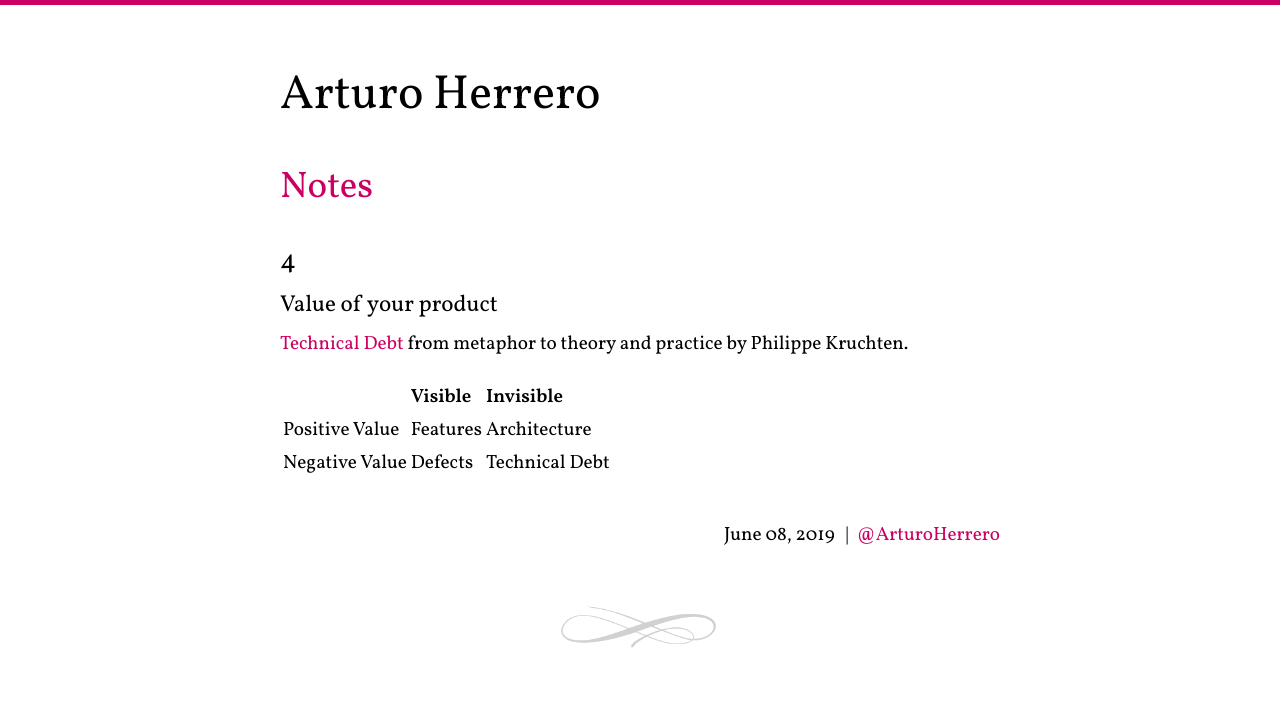
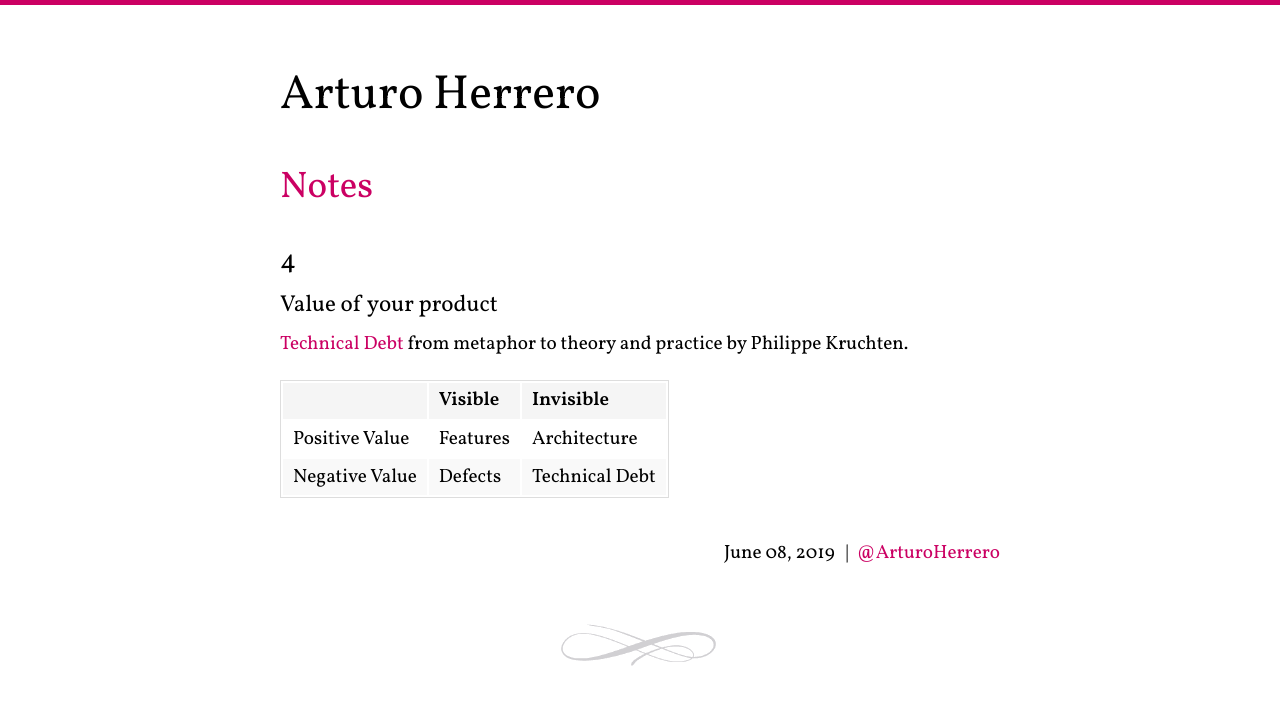
Before and after one commit to arturoherrero/arturoherrero.com, a Jekyll site: the page built from _notes/2019-06-08-4.md, in a window 1280 px wide. Shown: the top 705 px of the page. Built offline with Jekyll 4.4.1, drawn with Linux system fonts in a browser that asks for light colours.

Commit message:
Fix table styles

```diff
--- a/assets/css/main.scss
+++ b/assets/css/main.scss
@@ -244,6 +244,27 @@
   margin: 1.25rem 0 1.1875rem;
 }
 
+table {
+  border: solid 1px #DDDDDD;
+}
+
+table thead {
+  background: #F5F5F5;
+
+  tr th, tr td {
+    padding: 0.5rem 0.625rem 0.625rem;
+  }
+}
+
+table tr th, table tr td {
+  padding: 0.5625rem 0.625rem;
+  line-height: 1.125rem;
+}
+
+table tr.even, table tr.alt, table tr:nth-of-type(even) {
+  background: #F9F9F9;
+}
+
 footer {
   margin: 20px auto;
   padding-bottom: 30px;
```
